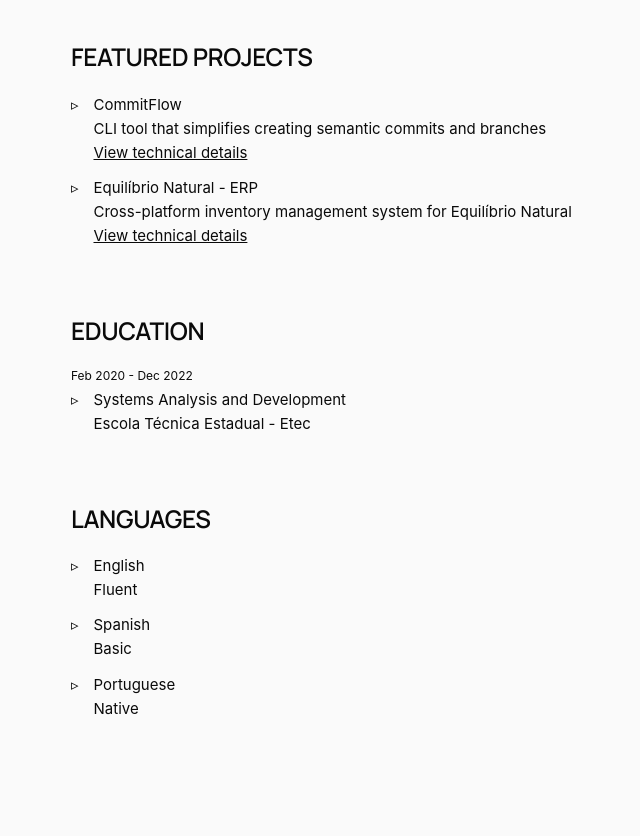
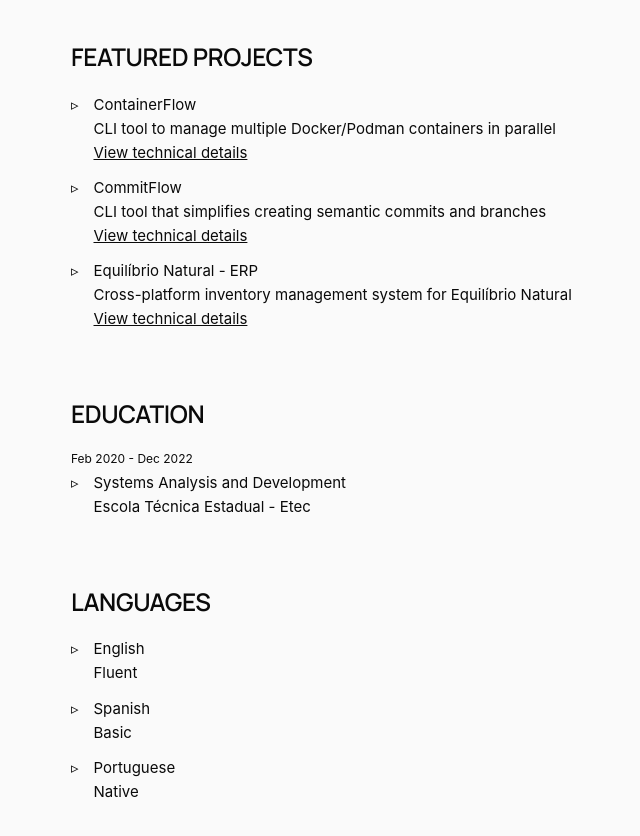
Before and after one commit to viniciusnevescosta/resume, an Astro site: page /en in a window 1280 px wide. Shown: the part 1439-2275 px from the top of the page, without its empty margins (224-864 px from the left). Before the commit the page ends 2226 px from the top, so only its background shows below. Built offline with nearby package versions, Linux system fonts and the light colour scheme; Astro itself is replaced by a stand-in of ours.

Commit message:
[feat] ✨ New Project

```diff
--- a/src/shared/components/Projects.astro
+++ b/src/shared/components/Projects.astro
@@ -7,6 +7,28 @@ const { content } = Astro.props as Projects
 <section>
     <h2>{content.title}</h2>
     <ul>
+        <li itemscope itemtype="http://schema.org/CreativeWork">
+            <strong itemprop="name">ContainerFlow</strong>
+            <p>
+                {content.project_3.description}
+            </p>
+            <meta
+                itemprop="description"
+                content={content.project_3.description}
+            />
+            <link
+                itemprop="url"
+                href="https://github.com/viniciusnevescosta/ContainerFlow"
+            />
+            <a
+                href="https://github.com/viniciusnevescosta/ContainerFlow"
+                target="_blank"
+                rel="noreferrer"
+                title={content.actionTitle}
+            >
+                {content.actionLink}
+            </a>
+        </li>
         <li itemscope itemtype="http://schema.org/CreativeWork">
             <strong itemprop="name">CommitFlow</strong>
             <p>
--- a/src/shared/interfaces/IProjects.ts
+++ b/src/shared/interfaces/IProjects.ts
@@ -3,6 +3,9 @@ export interface Projects {
         title: string
         actionLink: string
         actionTitle: string
+        project_3: {
+            description: string
+        }
         project_2: {
             description: string
         }
```
